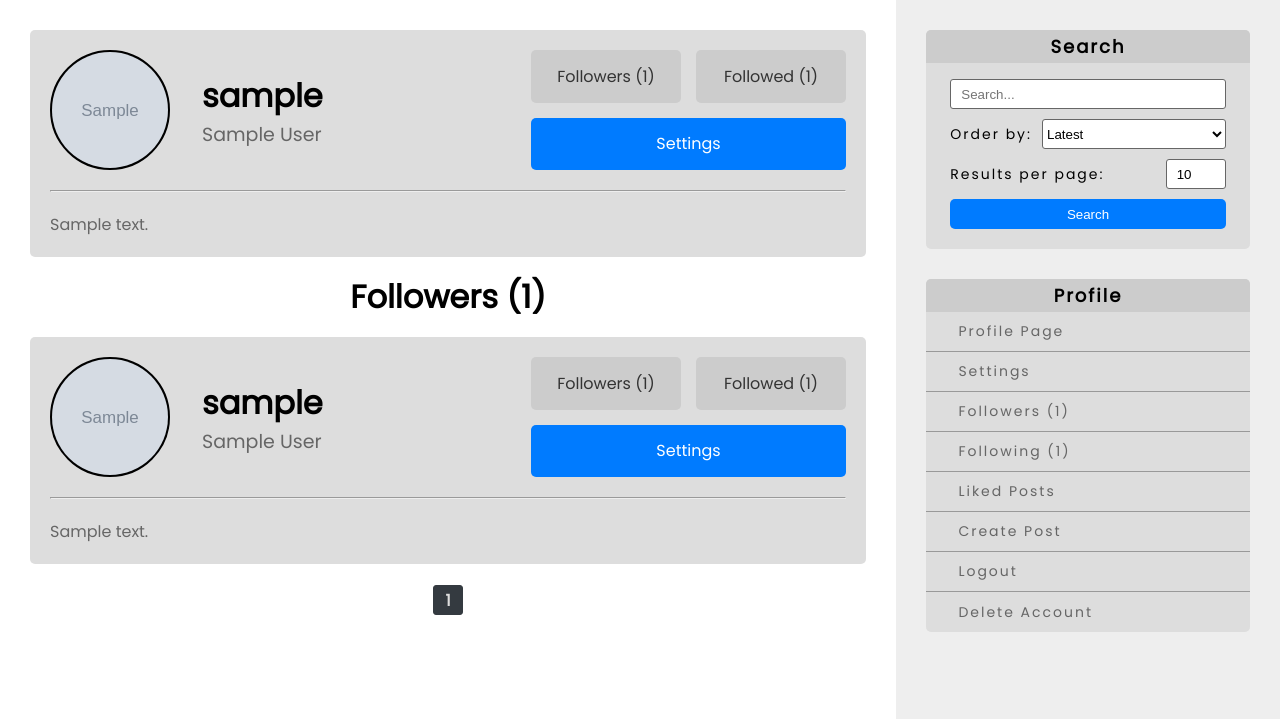
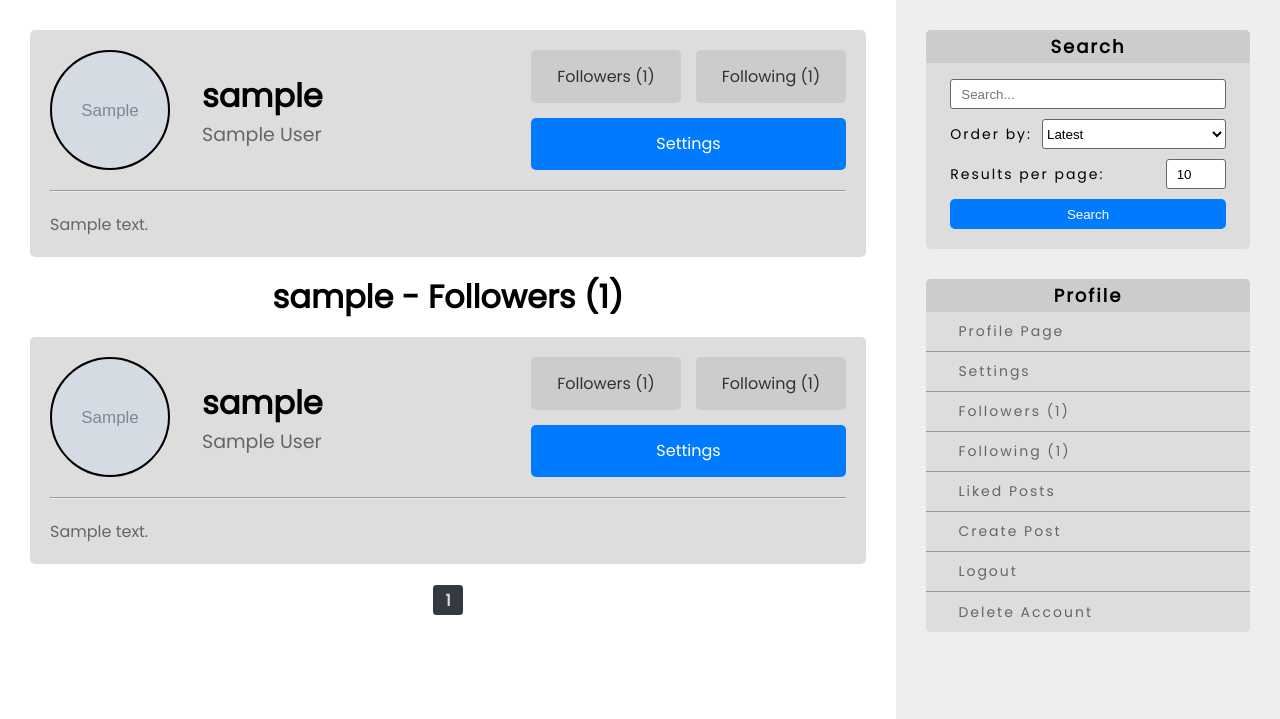
Before and after one commit to FeliNUx42/Flask-Blog, a Flask app: a page that uses app/templates/profile.html in a window 1280 px wide. Shown: the part 80-799 px from the top of the page. Run offline with Flask 2, Linux system fonts and the light colour scheme; a user stored in the database is signed in; tables that the repository leaves empty hold one stand-in row (values such as "Sample post"); grey boxes marked "Sample" are stand-in pictures; some libraries are stand-ins or nearby versions.

Commit message:
Updated following system

```diff
--- a/app/profile.py
+++ b/app/profile.py
@@ -80,14 +80,14 @@ def followers(username):
 
   return render_template("followers.html", followers=followers, author=user)
 
-@profile.route("/<username>/followed")
-def followed(username):
+@profile.route("/<username>/following")
+def following(username):
   page = request.args.get('page', 1, type=int)
 
   user = User.query.filter_by(username=username).first_or_404()
-  followed = user.followed.paginate(page, current_app.config["POSTS_PER_PAGE"], True)
+  following = user.followed.paginate(page, current_app.config["POSTS_PER_PAGE"], True)
 
-  return render_template("followed.html", followed=followed, author=user)
+  return render_template("following.html", following=following, author=user)
 
 @profile.route("/<username>/follow", methods=["POST"])
 @login_required
--- a/app/templates/followers.html
+++ b/app/templates/followers.html
@@ -1,9 +1,9 @@
 {% extends "profile.html" %}
 
-{% block title %}Followers - {{ current_user.username }}{% endblock %}
+{% block title %}Followers - {{ author.username }}{% endblock %}
 
 {% block data %}
-<h1>Followers ({{ followers.total }})</h1>
+<h1>{{ author.username}} - Followers ({{ followers.total }})</h1>
 {% set users = followers %}
 {% include "user_banners.html" %}
 {% endblock %}
--- a/app/templates/profile.html
+++ b/app/templates/profile.html
@@ -12,7 +12,7 @@
     </div>
     <div class="profile-banner-links">
       <a class="light" href="{{ url_for('profile.followers', username=author.username) }}">Followers ({{ author.followers.count() }})</a>
-      <a class="light" href="{{ url_for('profile.followed', username=author.username) }}">Followed ({{ author.followed.count()  }})</a>
+      <a class="light" href="{{ url_for('profile.following', username=author.username) }}">Following ({{ author.followed.count()  }})</a>
       {% if author == current_user %}
       <a class="expand" href="{{ url_for('profile.settings', username=author.username)}}">Settings</a>
       {% else %}
--- a/app/templates/user_banners.html
+++ b/app/templates/user_banners.html
@@ -13,7 +13,7 @@
     </div>
     <div class="profile-banner-links">
       <a class="light" href="{{ url_for('profile.followers', username=author.username) }}">Followers ({{ author.followers.count() }})</a>
-      <a class="light" href="{{ url_for('profile.followed', username=author.username) }}">Followed ({{ author.followed.count()  }})</a>
+      <a class="light" href="{{ url_for('profile.following', username=author.username) }}">Following ({{ author.followed.count()  }})</a>
       {% if author == current_user %}
       <a class="expand" href="{{ url_for('profile.settings', username=author.username)}}">Settings</a>
       {% else %}
```
Also changed, not shown: app/templates/followed.html (deleted, +0 -9 lines), app/templates/following.html (added, +9 -0 lines).
